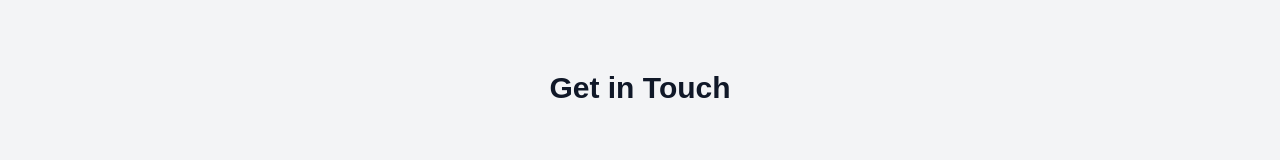
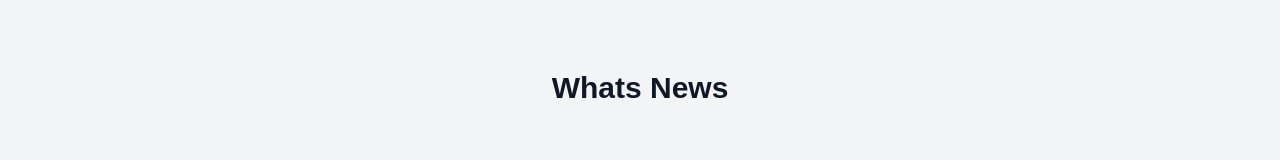
Before and after one commit to Northmanj/Clear-Drop-Tech, a Next.js app: page /marketing in a window 1280 px wide. Shown: the part 406-566 px from the top of the page. Built offline with nearby package versions, Linux system fonts and the light colour scheme.

Commit message:
Update marketing.tsx page

```diff
--- a/src/app/marketing/page.tsx
+++ b/src/app/marketing/page.tsx
@@ -73,7 +73,7 @@ export default function MarketingPage() {
         </motion.p>
       </section>
       <section className="py-20 bg-gray-100 text-center">
-        <h2 className="text-3xl font-bold mb-4">Get in Touch</h2>
+        <h2 className="text-3xl font-bold mb-4">Whats News</h2>
         <div className="flex items-center justify-center min-h-screen bg-black-100">
         <img
       src="/images/DeepFake clear.PNG" // actual logo pedding
```
